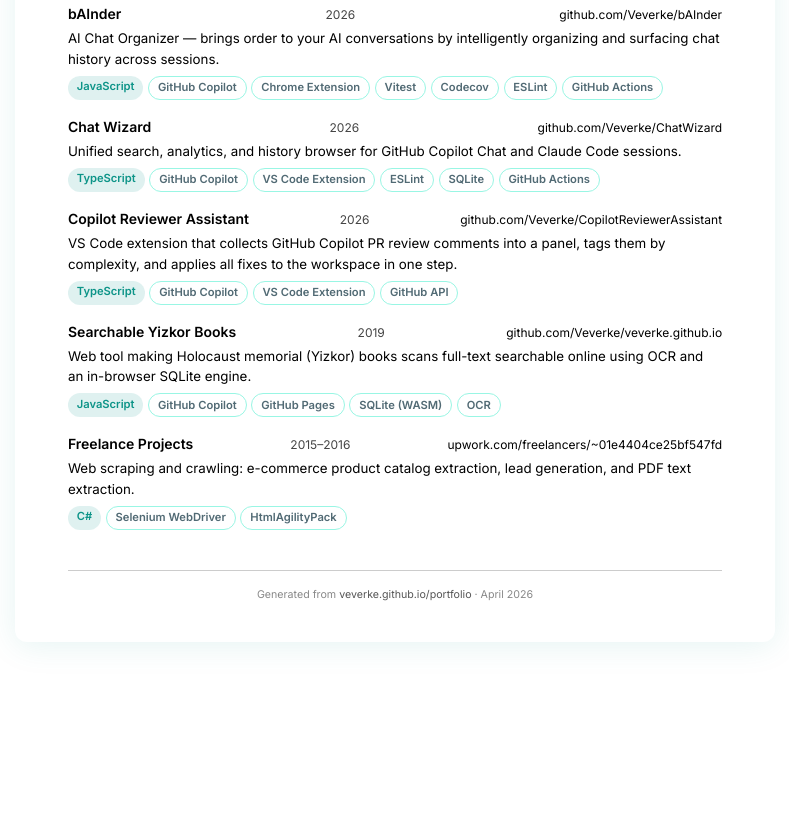
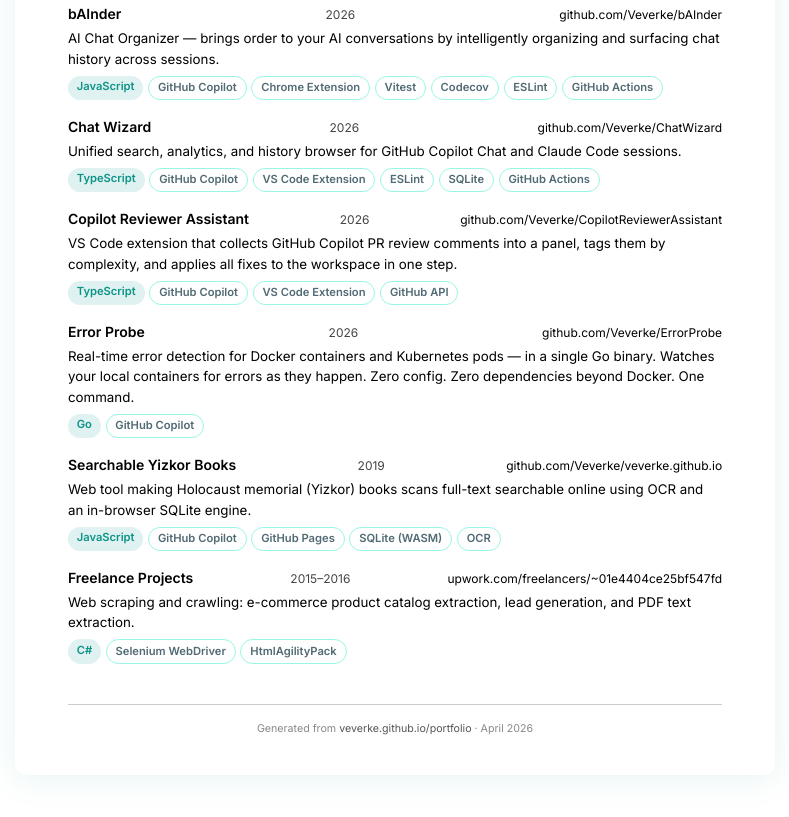
Before and after one commit to Veverke/Portfolio, a website built with Vite: page cv.html in a window 1280 px wide. Shown: the part 1701-2518 px from the top of the page, without its empty margins (245-1034 px from the left). Before the commit the page ends 2407 px from the top, so only its background shows below. Built offline with nearby package versions, Linux system fonts and the light colour scheme.

Commit message:
missed adding EP to CV

```diff
--- a/cv.html
+++ b/cv.html
@@ -597,6 +597,20 @@
 
       <div class="cv-project">
         <div class="cv-project-header">
+          <span class="cv-project-name">Error Probe</span>
+          <span class="cv-date"><time datetime="2026">2026</time></span>
+          <a href="https://github.com/Veverke/ErrorProbe" class="cv-project-link" target="_blank" rel="noopener noreferrer">github.com/Veverke/ErrorProbe</a>
+        </div>
+        <p class="cv-project-desc">Real-time error detection for Docker containers and Kubernetes pods — in a single Go binary.
+              Watches your local containers for errors as they happen. Zero config. Zero dependencies beyond Docker. One command.</p>
+        <div class="cv-project-tags">
+          <span class="cv-proj-tag cv-proj-lang-tag">Go</span>
+          <span class="cv-proj-tag cv-proj-tech-tag">GitHub Copilot</span>
+        </div>
+      </div>
+
+      <div class="cv-project">
+        <div class="cv-project-header">
           <span class="cv-project-name">Searchable Yizkor Books</span>
           <span class="cv-date"><time datetime="2019">2019</time></span>
           <a href="https://veverke.github.io/yizkor-books-search.html" class="cv-project-link" target="_blank" rel="noopener noreferrer">github.com/Veverke/veverke.github.io</a>
```
